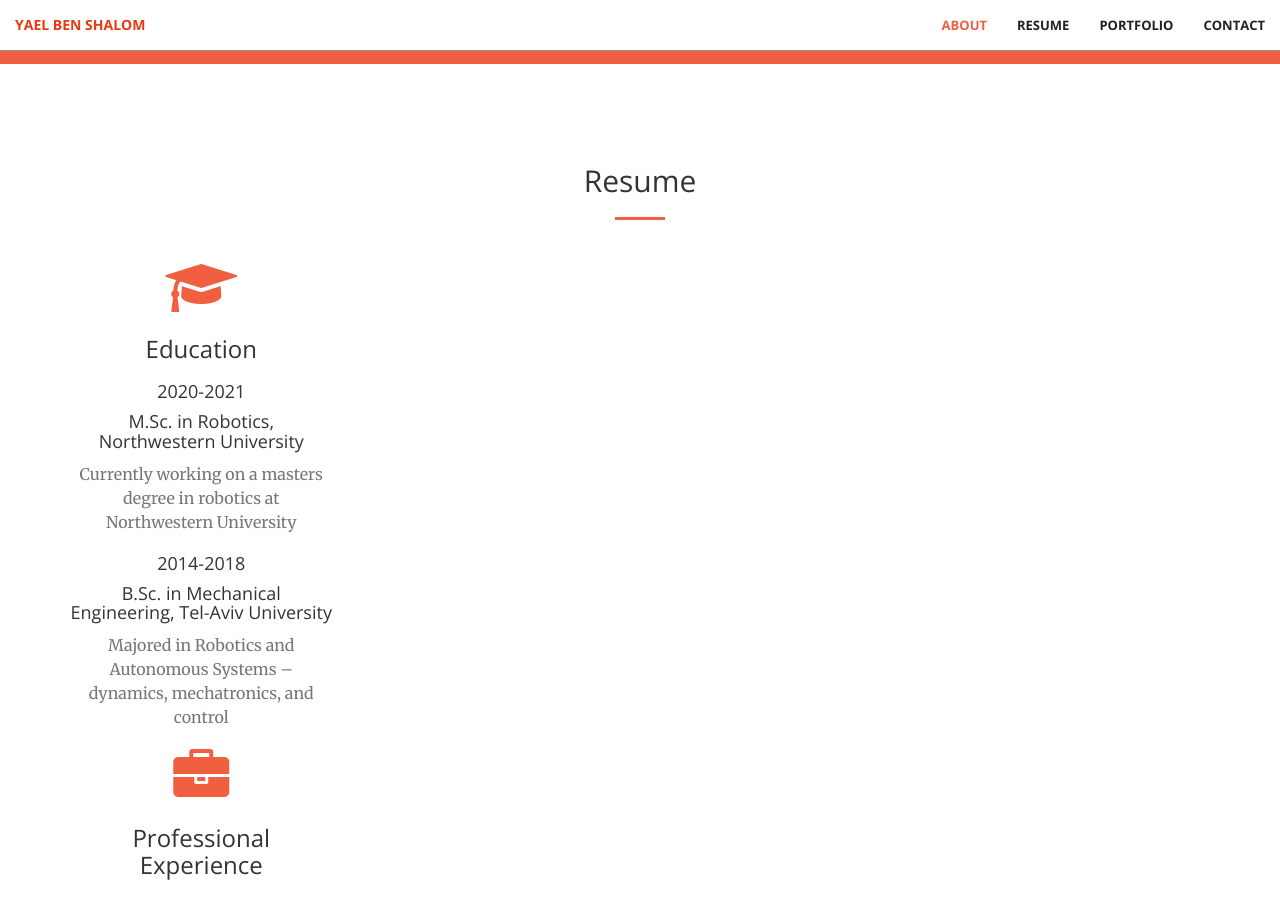
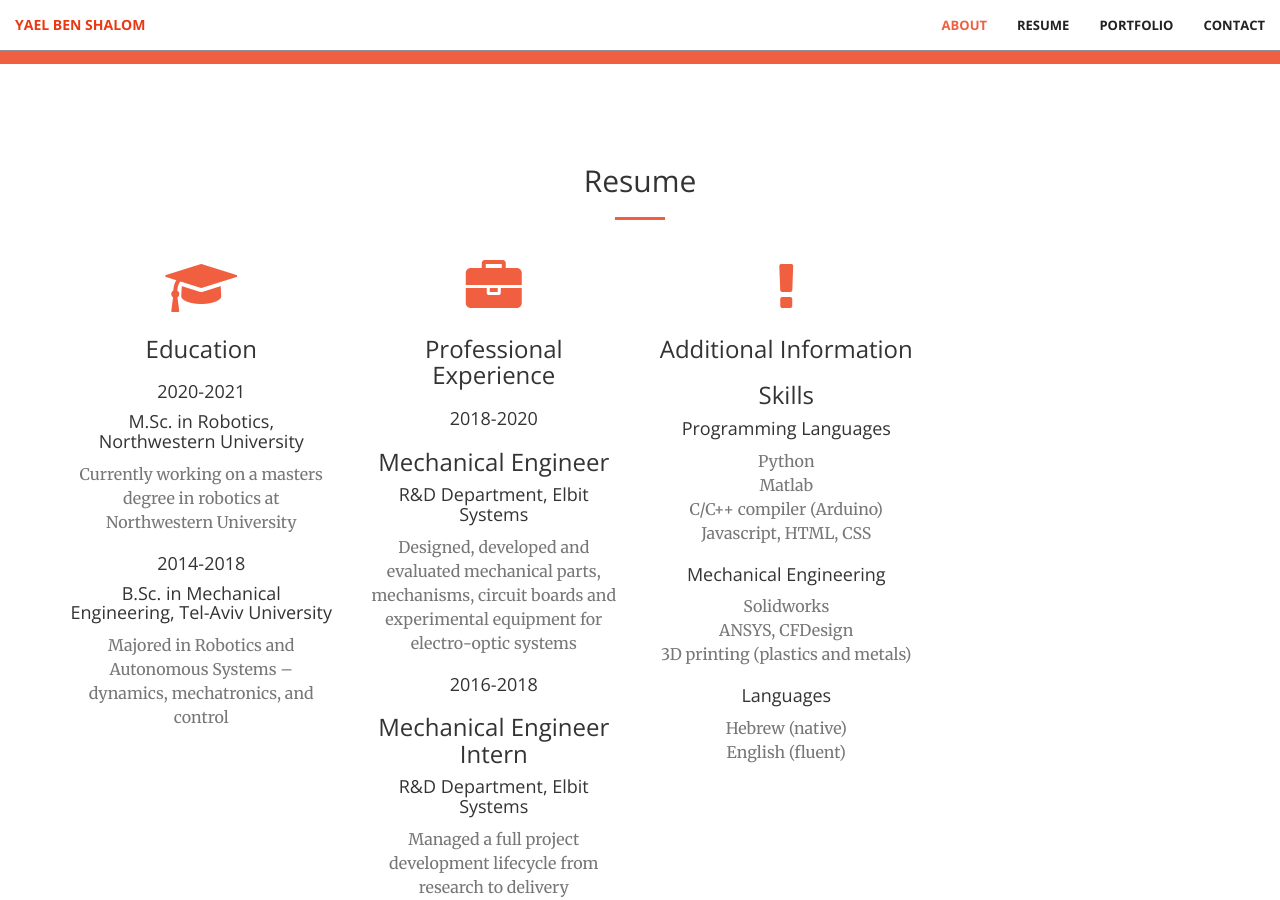
Before and after one commit to YaelBenShalom/yaelbenshalom.github.io, a Jekyll site: the page built from index.html, in a window 1280 px wide and 900 px high, scrolled down 1350 px. Built offline with Jekyll 4.4.1, drawn with Linux system fonts in a browser that asks for light colours.

Commit message:
Update resume.html

```diff
--- a/_includes/resume.html
+++ b/_includes/resume.html
@@ -9,7 +9,7 @@
     </div>
     <div class="container">
         <div class="row">
-            <div class="col-lg-3 col-md-6 text-center">
+            <div class="col-lg-3 col-md-6 offset-md-3 text-center">
                 <div class="service-box">
                     <i class="fa fa-4x fa-graduation-cap wow bounceIn text-primary"></i>
                     <h3>Education</h3>
@@ -24,8 +24,8 @@
                         <p class="text-muted">Majored in Robotics and Autonomous Systems – dynamics, mechatronics, and control</p>
                     </div>
                 </div>
-<!--             </div>
-            <div class="col-lg-3 col-md-6 text-center"> -->
+            </div>
+            <div class="col-lg-3 col-md-6 offset-md-3 text-center">
                 <div class="service-box">
                     <i class="fa fa-4x fa-briefcase wow bounceIn text-primary" data-wow-delay=".1s"></i>
                     <h3>Professional Experience</h3>
@@ -54,8 +54,8 @@
                         <p class="text-muted">Specialized in research, development, and manufacturing of multidisciplinary electro-optics systems</p>
                     </div>
                 </div>
-<!--             </div>
-            <div class="col-lg-3 col-md-6 text-center"> -->
+            </div>
+            <div class="col-lg-3 col-md-6 offset-md-3 text-center">
                 <div class="service-box">
                     <i class="fa fa-4x fa-exclamation wow bounceIn text-primary" data-wow-delay=".2s"></i>
                     <h3>Additional Information</h3>
```
